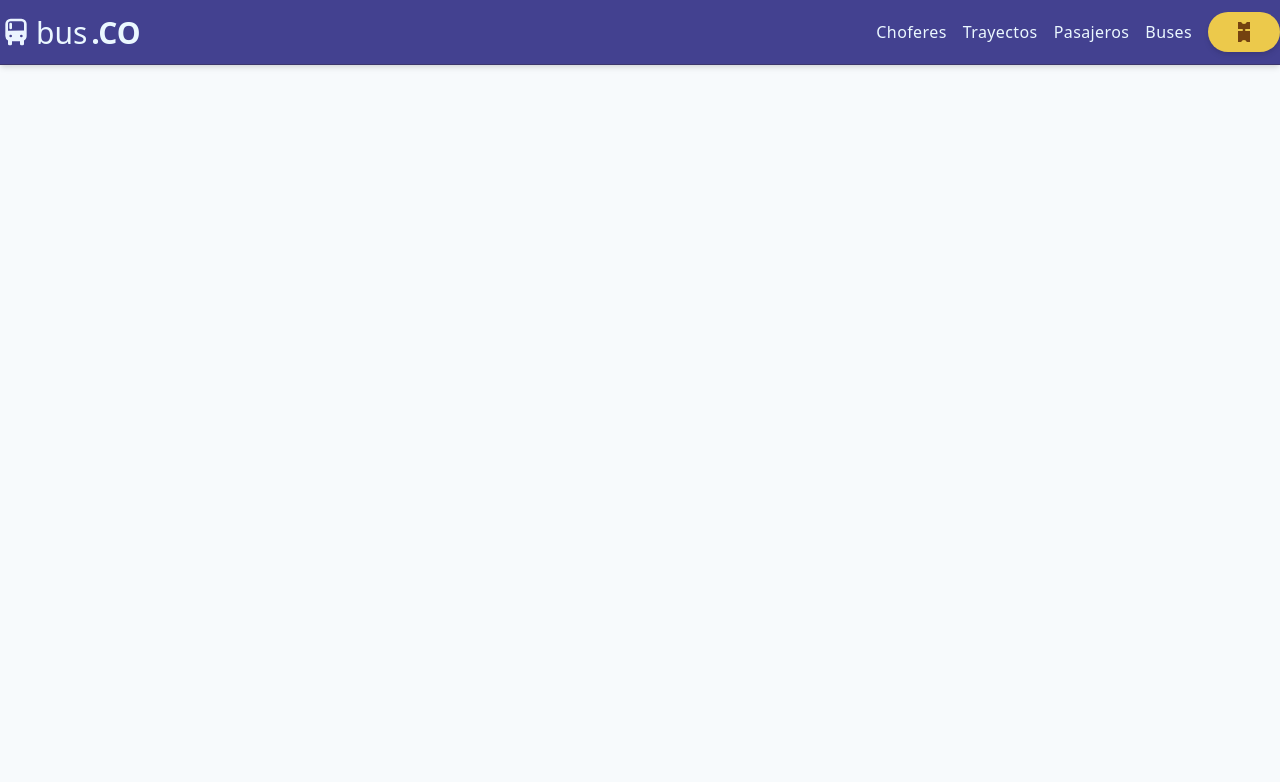
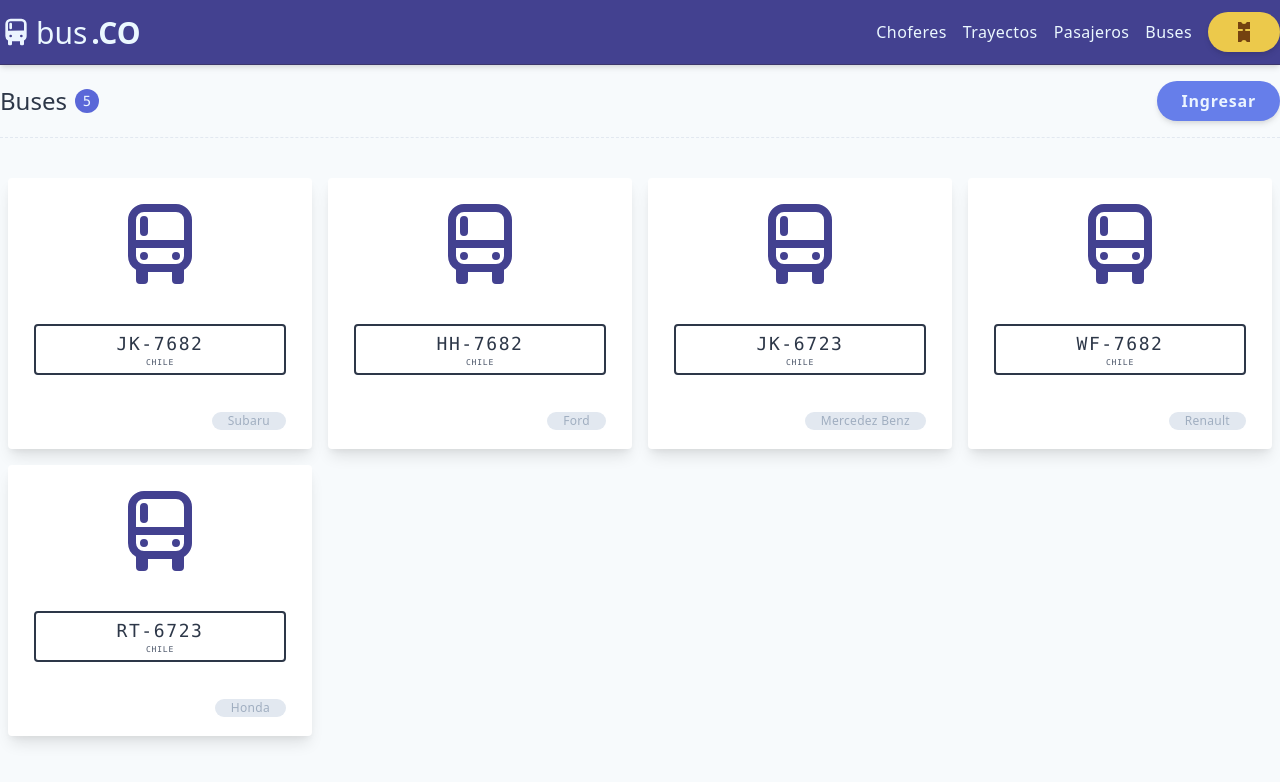
Before and after one commit to dorellango/buscame-demo-amplify, a Nuxt app: page /buses in a window 1280 px wide. Before the commit this address led to /. Shown: the top 782 px of the page. Built offline with nearby package versions, Linux system fonts and the light colour scheme.

Commit message:
adding index page for bus

```diff
--- a/components/BusCard.vue
+++ b/components/BusCard.vue
@@ -1,9 +1,30 @@
 <template>
-  <div
-    class="shadow-lg py-4 px-6 rounded bg-white mb-8 flex items-center border-white hover:border-indigo-500 border-2"
-  >
-    <div class="border-l pl-4 border-gray-200">
-      <!-- Here -->
+  <div class="w-1/4 p-2">
+    <div
+      class="text-center shadow-lg rounded bg-white py-4 px-6 border-white hover:border-indigo-500 border-2"
+    >
+      <svg
+        class="mb-8 fill-current text-indigo-800 h-24 w-24 mb-2 inline-block"
+        xmlns="http://www.w3.org/2000/svg"
+        viewBox="-4 -2 24 24"
+        width="24"
+        height="24"
+        preserveAspectRatio="xMinYMin"
+      >
+        <path
+          d="M11 17H5v2a1 1 0 0 1-1 1H3a1 1 0 0 1-1-1v-2.535A3.998 3.998 0 0 1 0 13V4a4 4 0 0 1 4-4h8a4 4 0 0 1 4 4v9c0 1.48-.804 2.773-2 3.465V19a1 1 0 0 1-1 1h-1a1 1 0 0 1-1-1v-2zm3-8V4a2 2 0 0 0-2-2H4a2 2 0 0 0-2 2v5h12zm0 2H2v2a2 2 0 0 0 2 2h8a2 2 0 0 0 2-2v-2zM4 3a1 1 0 0 1 1 1v3a1 1 0 1 1-2 0V4a1 1 0 0 1 1-1zm0 11a1 1 0 1 1 0-2 1 1 0 0 1 0 2zm8 0a1 1 0 1 1 0-2 1 1 0 0 1 0 2z"
+        />
+      </svg>
+      <div class="border-2 border-gray-800 rounded px-4 py-1 mb-8 tracking-widest">
+        <p class="font-mono text-gray-800 text-lg" v-text="bus.patente"></p>
+        <small class="text-xxs text-center block font-mono tracking-widest text-gray-700">CHILE</small>
+      </div>
+      <div class="text-right">
+        <p
+          class="inline-block text-xs bg-gray-300 text-gray-500 tracking-wide px-4 rounded-full"
+          v-text="bus.marca"
+        ></p>
+      </div>
     </div>
   </div>
 </template>
--- a/pages/buses.vue
+++ b/pages/buses.vue
@@ -10,7 +10,9 @@
       </div>
       <button class="btn-indigo">Ingresar</button>
     </div>
-    <bus-card v-for="bus in buses" :key="bus.id" :bus="bus"></bus-card>
+    <div class="flex flex-wrap">
+      <bus-card v-for="bus in buses" :key="bus.id" :bus="bus"></bus-card>
+    </div>
   </div>
 </template>
 
@@ -27,14 +29,29 @@ export default {
           id_chofer: 1
         },
         {
+          patente: "HH-7682",
+          marca: "Ford",
+          id_chofer: 1
+        },
+        {
           patente: "JK-6723",
           marca: "Mercedez Benz",
+          id_chofer: 2
+        },
+        {
+          patente: "WF-7682",
+          marca: "Renault",
+          id_chofer: 1
+        },
+        {
+          patente: "RT-6723",
+          marca: "Honda",
           id_chofer: 2
         }
       ]
     };
   },
-  components: { ChoferCard }
+  components: { BusCard }
 };
 </script>
 
--- a/tailwind.config.js
+++ b/tailwind.config.js
@@ -5,7 +5,21 @@
 ** Default: https://github.com/tailwindcss/tailwindcss/blob/master/stubs/defaultConfig.stub.js
 */
 module.exports = {
-  theme: {},
+  theme: {
+    fontSize: {
+      xxs: '0.5rem',
+      xs: '0.75rem',
+      sm: '0.875rem',
+      base: '1rem',
+      lg: '1.125rem',
+      xl: '1.25rem',
+      '2xl': '1.5rem',
+      '3xl': '1.875rem',
+      '4xl': '2.25rem',
+      '5xl': '3rem',
+      '6xl': '4rem',
+    },
+  },
   variants: {},
   plugins: []
 }
```
